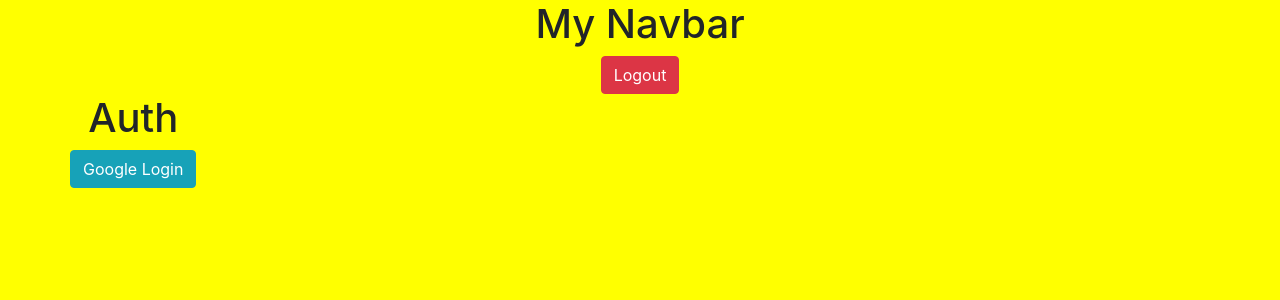
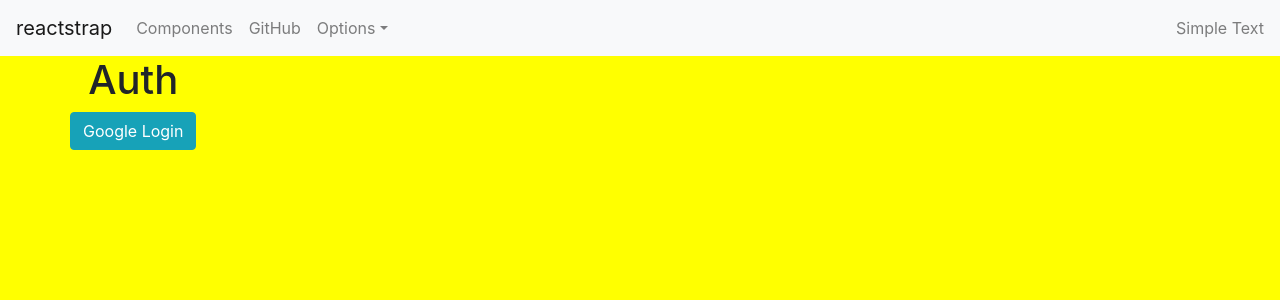
Before and after one commit to nss-evening-cohort-11/scat-surprise, a React (Create React App) app: page /auth in a window 1280 px wide. Shown: the top 300 px of the page. Built offline with nearby package versions, Linux system fonts and the light colour scheme; no server answers.

Commit message:
basic reactstrap navbar working

```diff
--- a/package.json
+++ b/package.json
@@ -13,7 +13,8 @@
     "react": "^16.13.1",
     "react-dom": "^16.13.1",
     "react-router-dom": "^5.2.0",
-    "react-scripts": "3.4.1"
+    "react-scripts": "3.4.1",
+    "reactstrap": "^8.4.1"
   },
   "scripts": {
     "start": "react-scripts start",
--- a/src/components/shared/MyNavbar/MyNavbar.js
+++ b/src/components/shared/MyNavbar/MyNavbar.js
@@ -1,20 +1,75 @@
 import React from 'react';
+import {
+  Collapse,
+  Navbar,
+  NavbarToggler,
+  NavbarBrand,
+  Nav,
+  NavItem,
+  NavLink,
+  UncontrolledDropdown,
+  DropdownToggle,
+  DropdownMenu,
+  DropdownItem,
+  NavbarText,
+} from 'reactstrap';
 import firebase from 'firebase/app';
 import 'firebase/auth';
 
 import './MyNavbar.scss';
 
 class MyNavbar extends React.Component {
+  state = {
+    isOpen: false,
+  }
+
   logMeOut = (e) => {
     e.preventDefault();
     firebase.auth().signOut();
   }
 
+  toggle = () => {
+    this.setState({ isOpen: !this.state.isOpen });
+  }
+
   render() {
+    const { isOpen } = this.state;
     return (
       <div className="myNavbar">
-        <h1>My Navbar</h1>
-        <button className="btn btn-danger" onClick={this.logMeOut}>Logout</button>
+        {/* <h1>My Navbar</h1> */}
+        {/* <button className="btn btn-danger" onClick={this.logMeOut}>Logout</button> */}
+          <Navbar color="light" light expand="md">
+          <NavbarBrand href="/">reactstrap</NavbarBrand>
+          <NavbarToggler onClick={this.toggle} />
+          <Collapse isOpen={isOpen} navbar>
+            <Nav className="mr-auto" navbar>
+              <NavItem>
+                <NavLink href="/components/">Components</NavLink>
+              </NavItem>
+              <NavItem>
+                <NavLink href="https://github.com/reactstrap/reactstrap">GitHub</NavLink>
+              </NavItem>
+              <UncontrolledDropdown nav inNavbar>
+                <DropdownToggle nav caret>
+                  Options
+                </DropdownToggle>
+                <DropdownMenu right>
+                  <DropdownItem>
+                    Option 1
+                  </DropdownItem>
+                  <DropdownItem>
+                    Option 2
+                  </DropdownItem>
+                  <DropdownItem divider />
+                  <DropdownItem>
+                    Reset
+                  </DropdownItem>
+                </DropdownMenu>
+              </UncontrolledDropdown>
+            </Nav>
+            <NavbarText>Simple Text</NavbarText>
+          </Collapse>
+        </Navbar>
       </div>
     );
   }
```
